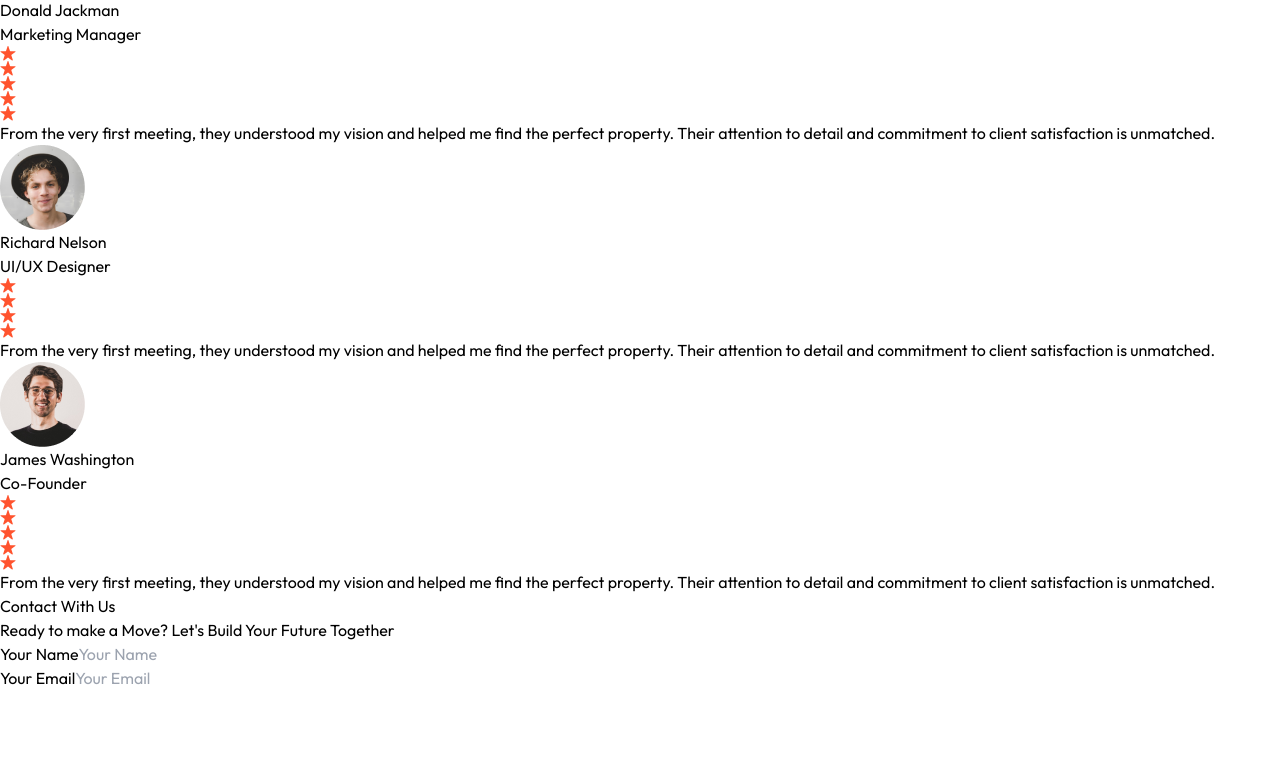
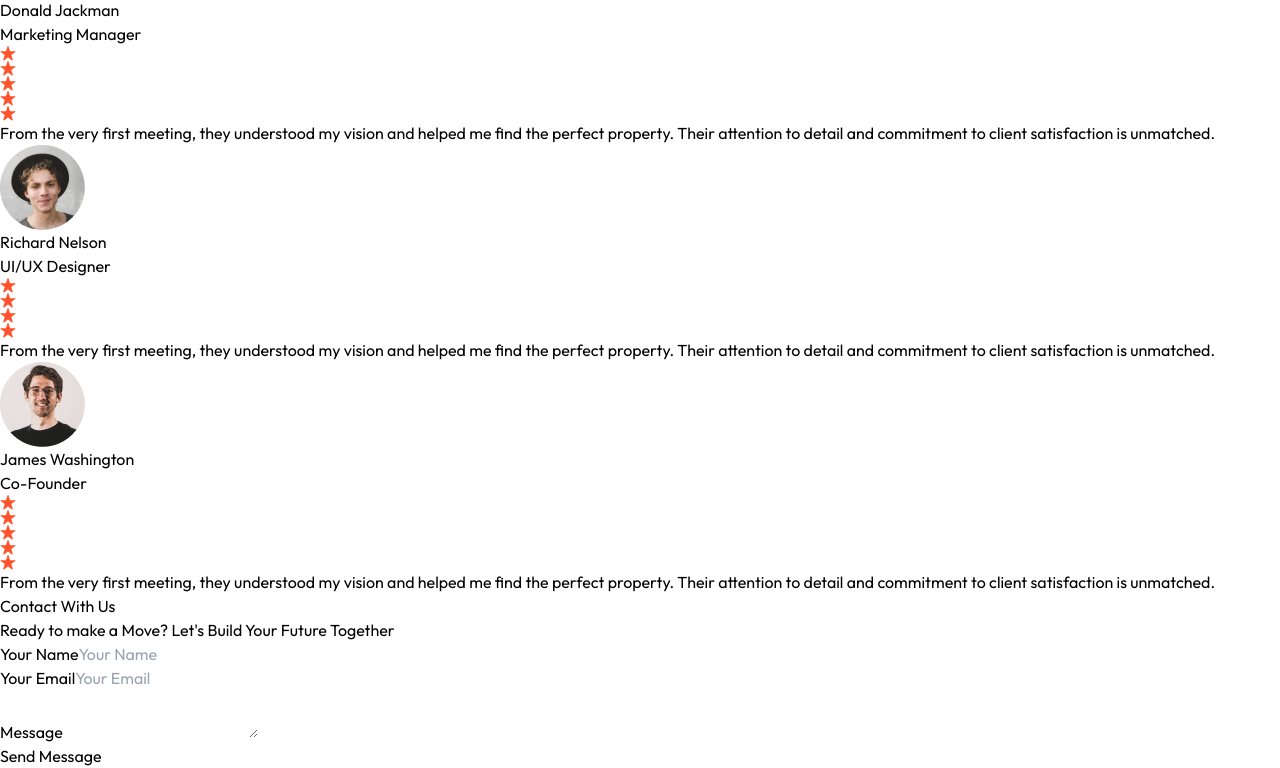
Before and after one commit to Hasnain-7860/homeweb, a React (Vite) app: page / in a window 1280 px wide. Shown: the part 6075-6843 px from the top of the page. Before the commit the page ends 6765 px from the top, so only its background shows below. Built offline with nearby package versions, Linux system fonts and the light colour scheme; a web font is replaced by a local one.

Commit message:
submit succeful

```diff
--- a/src/Components/Contact.jsx
+++ b/src/Components/Contact.jsx
@@ -1,14 +1,42 @@
 import React from 'react'
 
 const Contact = () => {
+    const [result, setResult] = React.useState("");
+
+    const onSubmit = async (event) => {
+      event.preventDefault();
+      setResult("Sending....");
+      const formData = new FormData(event.target);
+
+      formData.append("access_key", "b9b5498c-afa8-4399-a9f1-d6b0bba0b517");
+
+      const response = await fetch("https://api.web3forms.com/submit", {
+        method: "POST",
+        body: formData
+      });
+
+      const data = await response.json();
+
+      if (data.success) {
+        setResult("");
+        alert("From Submitted Successfully")
+        event.target.reset();
+      } else {
+        console.log("Error", data);
+        alert(data.message)
+        setResult("");
+      }
+    };
+
+
   return (
     <div className='text-center p-6 py-20 lg:px-32 w-full overflow-hidden' id='Contact'>
         <h1 className='text-2xl sm:text-4xl font-bold  mb-2 text-center'>Contact <span className='underline underline-offset-4 decoration-1 font-light'>With Us</span></h1>
         <p className=' text-center text-gray-500 mx-auto max-w-80 mb-8 '>Ready to make a Move? Let's Build Your Future Together </p>
 
-        <form>
+        <form onSubmit={onSubmit} className='max-w-2xl mx-auto text-gray-600 pt-8' >
             <div className='flex flex-wrap'>
-                <div className='w-full md:w-1/2 text-left'>
+                <div className='w-full md:w-[50%] text-left'>
                     Your Name
                     <input className='w-full border border-gray-300 rounded py-3 px-4 mt-2 ' type="text" name='Name' placeholder='Your Name' required />
                 </div>
@@ -18,6 +46,11 @@ const Contact = () => {
                 </div>
 
             </div>
+            <div className='my-6 text-left'>
+                Message
+                <textarea className='w-full border border-gray-300rounded py-3 px-4 mt-2 h-40 resize-none' text="Message" name='Message'placeholder='Message' required> </textarea>
+            </div>
+            <button className='border bg-blue-600 text-white px-12 py-2 rounded mb-10 '>{result ?  result:"Send Message" }</button>
         </form>
     </div>
   )
```
